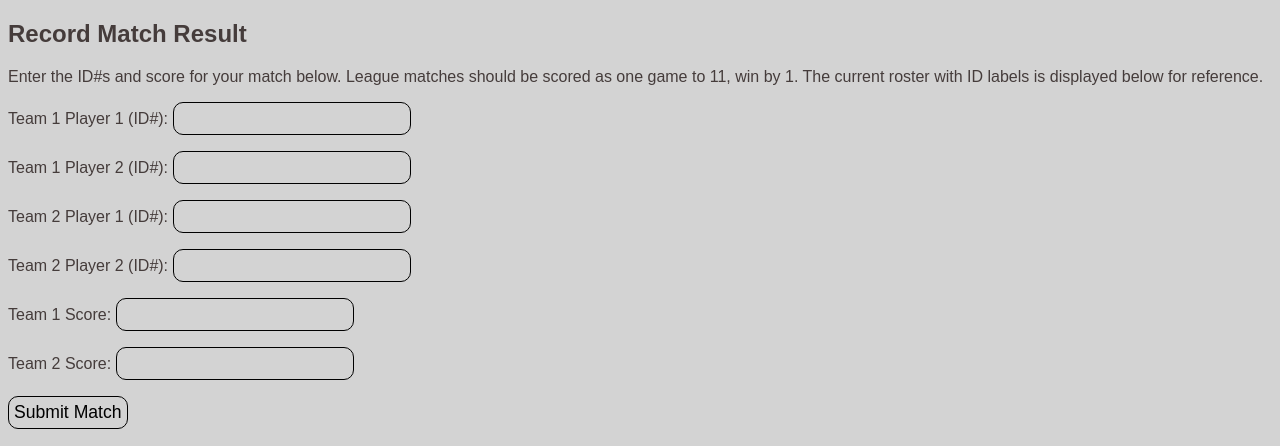
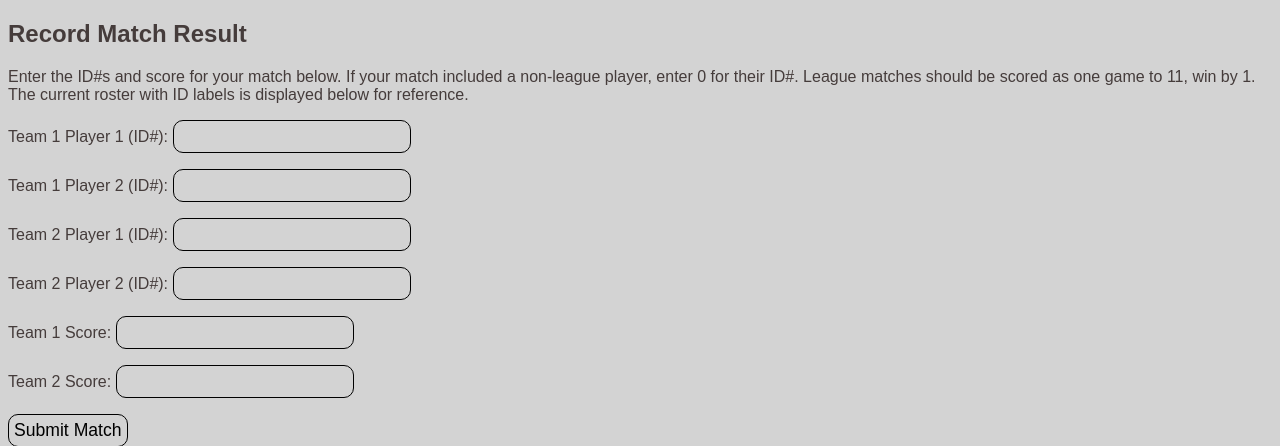
Before and after one commit to ddefordWSU/PickleLeagueTest, a Flask app: template localflasktest/templates/enter.html in a window 1280 px wide. Shown: the top 446 px of the page. Run offline with Flask 2, Linux system fonts and the light colour scheme; the template is opened without the code that fills it, so the values that code supplies are empty.

Commit message:
Update enter.html

```diff
--- a/localflasktest/templates/enter.html
+++ b/localflasktest/templates/enter.html
@@ -18,7 +18,7 @@ padding: 15px;
 
 <h2> Record Match Result </h2>
 
-<p> Enter the ID#s and score for your match below. League matches should be scored as one game to 11, win by 1. The current roster with ID labels is displayed below for reference.     </p>
+<p> Enter the ID#s and score for your match below. If your match included a non-league player, enter 0 for their ID#. League matches should be scored as one game to 11, win by 1. The current roster with ID labels is displayed below for reference.     </p>
 
 <form method="post" action="/submit2">
     <p>Team 1 Player 1 (ID#): <input type="text" name="p1"></p>
```
